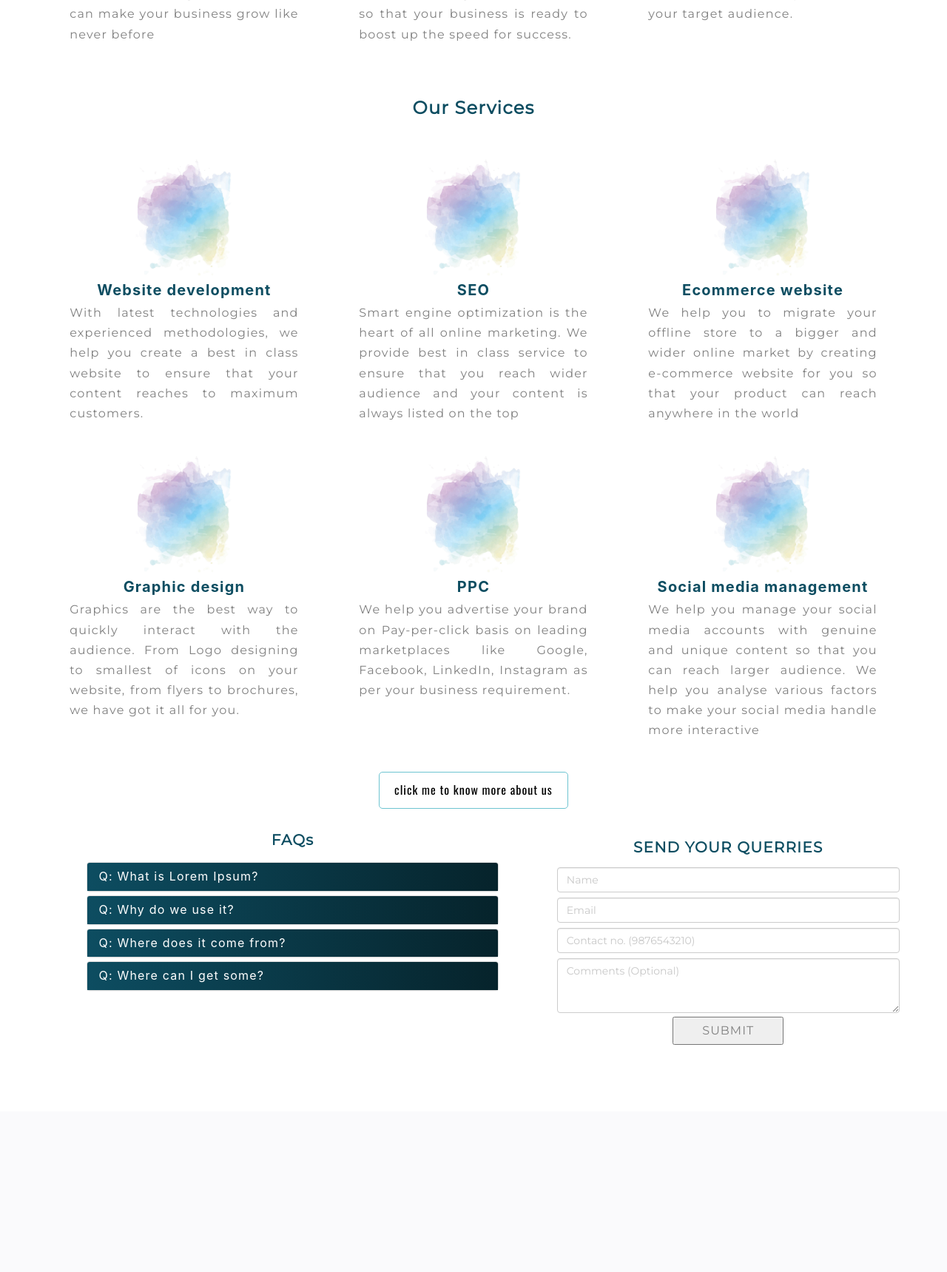
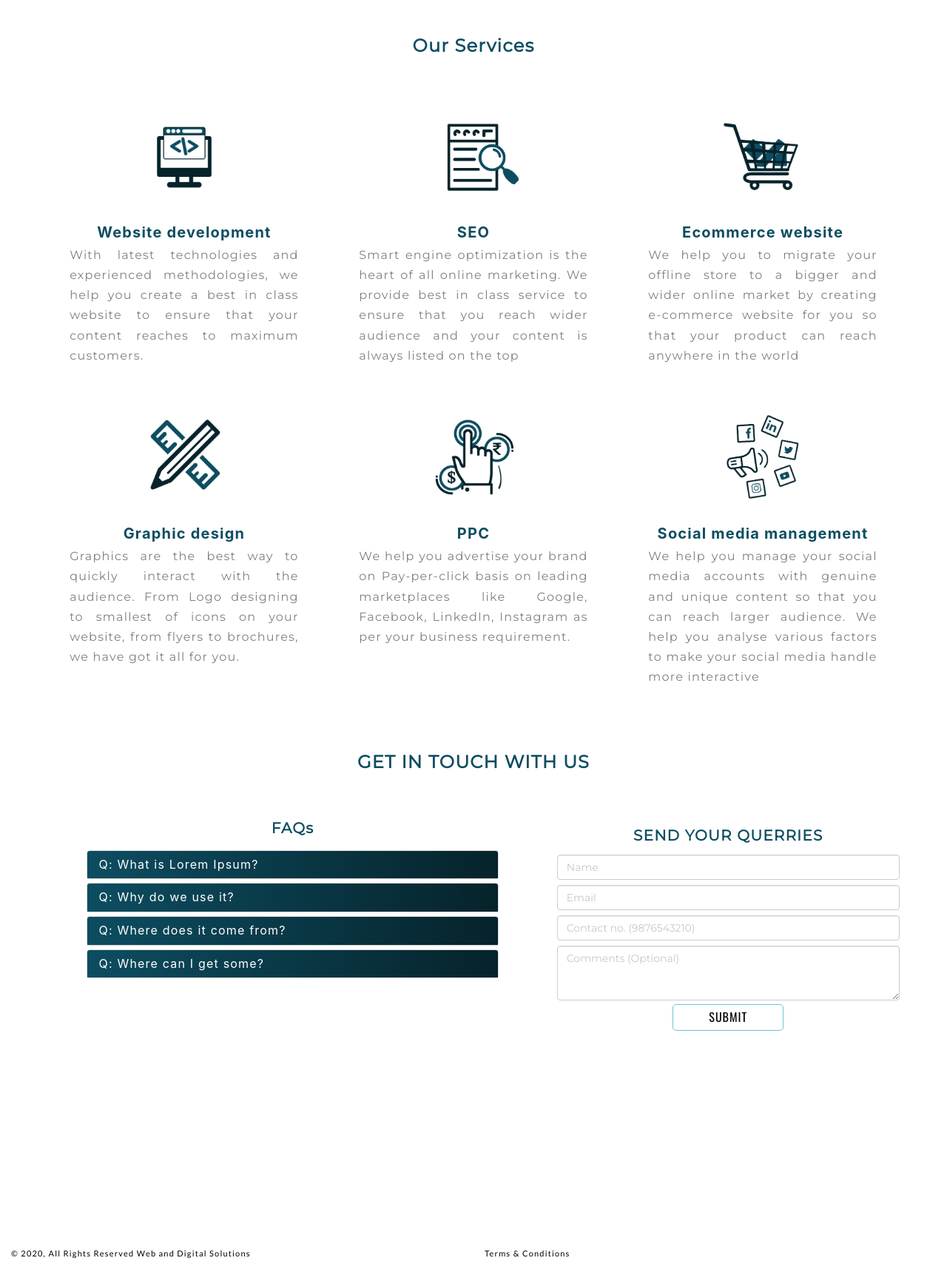
Before and after one commit to nemish97/WDS, a PHP site: page / in a window 1280 px wide. Shown: the part 1464-3183 px from the top of the page at 74% size. Before the commit the page ends 2876 px from the top, so only its background shows below. Run offline with PHP 8.4, Linux system fonts and the light colour scheme; some libraries are stand-ins or nearby versions.

Commit message:
Add files via upload

```diff
--- a/css/style.css
+++ b/css/style.css
@@ -35,6 +35,11 @@ a {
 }
 
 
+.footer
+{
+   background: -webkit-linear-gradient(left,  #0d4d61 ,#06232b );
+   color: white;
+}
 
 h1, h2, h3, h4, h5,
 .h1, .h2, .h3, .h4, .h5 {
@@ -96,6 +101,8 @@ h1, h2, h3, h4, h5,
 {
   margin-bottom:4%;
 }
+
+
 
 .button
 {
@@ -195,4 +202,5 @@ h1, h2, h3, h4, h5,
   background: -webkit-linear-gradient(left,  #0d4d61 ,#06232b );
   border-radius: 25px;
 }
+
 }
--- a/index.html
+++ b/index.html
@@ -28,6 +28,7 @@
   </head>
 
 
+
   <body >
 
     <nav class="navbar navbar-default navbar-fixed-top">
@@ -56,11 +57,11 @@
       <div data-aos="fade-up" data-aos-delay="0" style="position: absolute;  top: 40%; left:absolute; ">
         <center style="width:relative;background: white; font-size:2.2vmax;">We Love To Build <span class="typed-words"></span></center>
       </div>
-      <div class="container " style="font-size: 1vmax;position: absolute; top:75%;">
+      <!-- <div class="container " style="font-size: 1vmax;position: absolute; top:75%;">
       <center >
-       <a href="" ><button class="button" >Let's Get Started</button></a>
+       <a id="abc"  ><button class="button" onclick="getstarted()">Let's Get Started</button></a>
       </center>
-      </div>
+      </div> -->
 
     </div>
 
@@ -78,6 +79,7 @@
             </script>
 
 
+
     <div class="heading title" style="margin-top: 5%">
       Who Are We?
     </div>
@@ -92,22 +94,26 @@
         <div class="heading title">
            We Specialize In
         </div>
-        <div class="col-sm-4 tile " data-aos="fade-up" data-aos-delay="400">
-          <img src="images/test.jpg" alt="Shreyansh"class="home-images">
-          <div class="container">
-            <h2  class="heading">Business Stratergy</h2>
-            <p>We come up with numerous ideas and strategies so that we can make your business grow like never before</p>
+        <div class="col-sm-4 tile " data-aos="fade-up"  >
+          <!-- <div style=" box-shadow: 0px 0px 5px 0px #000; margin-right: 10px; border-radius: 1%;"> -->
+          <div>
+             <img src="images/stratergic planning.png" alt="Shreyansh"class="home-images">
+              <div class="container">
+                <h2  class="heading">Business Stratergy</h2>
+                <p>We come up with numerous ideas and strategies so that we can make your business grow like never before</p>
+              </div>
           </div>
+
         </div>
-        <div class="col-sm-4 tile"data-aos="fade-up" data-aos-delay="400">
-         <img src="images/test.jpg" alt="Shreyansh"class="home-images">
+        <div class="col-sm-4 tile"data-aos="fade-up" >
+         <img src="images/technology.png" alt="Shreyansh"class="home-images">
           <div class="container">
             <h2 class="heading">Technology</h2>
             <p>We are not far away from the latest technologies in the market so that your business is ready to boost up the speed for success.</p>
           </div>
         </div>
-        <div class="col-sm-4 tile" data-aos="fade-up" data-aos-delay="400">
-          <img src="images/test.jpg" alt="Shreyansh"class="home-images">
+        <div class="col-sm-4 tile" data-aos="fade-up" >
+          <img src="images\User Experience.png" alt="Shreyansh"class="home-images">
           <div class="container">
             <h2 class="heading">Designing User Experience</h2>
             <p>We have expertise in creating best in class user experience for your target audience.</p>
@@ -115,26 +121,26 @@
         </div>
     </div>
 
-     <div class="container" data-aos="fade-up" data-aos-delay="200" >
+     <div class="container"   >
         <div class="heading title">
            Our Services
         </div>
-        <div class="col-sm-4 tile " >
-          <img src="images/test.jpg" alt="Shreyansh"class="home-images">
+        <div class="col-sm-4 tile " data-aos="fade-up">
+          <img src="images/web development.png" alt="Shreyansh"class="home-images">
           <div class="container">
             <h2  class="heading">Website development</h2>
             <p>With latest technologies and experienced methodologies, we help you create a best in class website to ensure that your content reaches to maximum customers.</p>
           </div>
         </div>
-        <div class="col-sm-4 tile " >
-         <img src="images/test.jpg" alt="Shreyansh"class="home-images">
+        <div class="col-sm-4 tile "data-aos="fade-up" >
+         <img src="images/seo.png" alt="Shreyansh"class="home-images">
           <div class="container">
             <h2  class="heading">SEO</h2>
             <p>Smart engine optimization is the heart of all online marketing. We provide best in class service to ensure that you reach wider audience and your content is always listed on the top</p>
           </div>
         </div>
-        <div class="col-sm-4 tile" >
-          <img src="images/test.jpg" alt="Shreyansh"class="home-images">
+        <div class="col-sm-4 tile" data-aos="fade-up">
+          <img src="images/ecommerce.png" alt="Shreyansh"class="home-images">
           <div class="container">
             <h2 class="heading">Ecommerce website</h2>
             <p >We help you to migrate your offline store to a bigger and wider online market by creating e-commerce website for you so that your product can reach anywhere in the world</p>
@@ -144,22 +150,22 @@
 
      <div class="container " >
 
-        <div class="col-sm-4 tile " >
-          <img src="images/test.jpg" alt="Shreyansh"class="home-images">
+        <div class="col-sm-4 tile "data-aos="fade-up" >
+          <img src="images/graphic designing.png" alt="Shreyansh"class="home-images">
           <div class="container">
             <h2 class="heading">Graphic design</h2>
             <p >Graphics are the best way to quickly interact with the audience. From Logo designing to smallest of icons on your website, from flyers to brochures, we have got it all for you.</p>
           </div>
         </div>
-        <div class="col-sm-4 tile" >
-         <img src="images/test.jpg" alt="Shreyansh" class="home-images">
+        <div class="col-sm-4 tile" data-aos="fade-up">
+         <img src="images/ppc.png" alt="Shreyansh" class="home-images">
           <div class="container">
             <h2 class="heading">PPC</h2>
             <p >We help you advertise your brand on Pay-per-click basis on leading marketplaces like Google, Facebook, LinkedIn, Instagram as per your business requirement.</p>
           </div>
         </div>
-        <div class="col-sm-4 tile hideme" >
-          <img class="home-images" src="images/test.jpg" alt="Shreyansh">
+        <div class="col-sm-4 tile hideme" data-aos="fade-up">
+          <img class="home-images" src="images/digital marketing.png" alt="Shreyansh">
           <div class="container">
             <h2 class="heading">Social media management</h2>
             <p >We help you manage your social media accounts with genuine and unique content so that you can reach larger audience. We help you analyse various factors to make your social media handle more interactive</p>
@@ -171,10 +177,14 @@
 
 
 
-    <div class="container ">
+ <!--    <div class="container ">
       <center >
        <a href="" ><button class="button">click me to know more about us </button></a>
       </center>
+    </div>
+ -->
+    <div class="heading title" style="margin-top: 5%">
+     GET IN TOUCH WITH US
     </div>
 
     <div class="container ">
@@ -250,7 +260,8 @@
       <div class="" style="padding: 10px 10px 10px;">
          <div class="row">
             <div class="col-sm-5">
-              <div id="sub" class="heading ">SEND YOUR QUERRIES</div><div class="sub text-center" style="display:none; font-size: 20px;color:  #6ec4d1; " id="thankyou">
+              <div id="sub" class="heading ">SEND YOUR QUERRIES</div>
+              <div class="sub text-center" style="display:none; font-size: 20px;color:  #6ec4d1; " id="thankyou" data-aos="fade-up">
                 <p style="margin-bottom: -10px;">Thank you for contacting us!</p><p> We will get back to you soon!</p>
               </div>
                 <form id="gform" action="https://script.google.com/macros/s/AKfycbxTg22yGmUFRXJ0f_3DXn_fNvXGlLxukDG3k-n7/exec" method="post" >
@@ -279,10 +290,10 @@
                   </div>
 
                   <div class="text-center" >
-                     <button type="submit" class="btn1" style="padding-top: 3px; padding-bottom: 4px; padding-right: 10px; padding-left: 10px;width: 150px; letter-spacing: 1px;">SUBMIT</button>
+                     <button type="submit" class="button" style="padding-top: 3px; padding-bottom: 4px; padding-right: 10px; padding-left: 10px;width: 150px; letter-spacing: 1px;">SUBMIT</button>
                   </div><br>
                 </form>
-                  <div class="sub text-center" style="display:none; font-size: 20px;color:  #6ec4d1; margin-top: 20px; margin-bottom: 30px;" id="loading">
+                  <div class="sub text-center" style="display:none; font-size: 20px;color:  #6ec4d1; margin-top: 20px; margin-bottom: 30px;" id="loading" data-aos="fade-up">
                 Sending your request.......
               </div><br>
 
@@ -291,6 +302,56 @@
       </div>
     </div>
 
+    <div class="footer" >
+        <div class="col-sm-3 " style="font-family: lato;  font-size: 13px; padding-bottom: 20px;">
+             <a id="sitemap1" style="font-size: 16px;text-decoration: none; "><b> D'EXCELLENCE ACADEMY</b></a></br>
+            <a id="sitemap"  href="#about" style="text-decoration: none;">ABOUT US</a></br>
+            <a id="sitemap"  href="#about" style="text-decoration: none;">TEAM</a>
+
+        </div>
+
+        <div class="col-sm-3" style="font-family: lato;  font-size: 13px;padding-bottom: 20px;">
+            <a id="sitemap1" style="font-size: 16px;text-decoration: none; "><b> COURSES</b></a></br>
+            <a id="sitemap"  href="nata.html" style="text-decoration: none;">ARCHITECTURE</a></br>
+            <a id="sitemap"  href="nid.html" style="text-decoration: none;">DESIGN</a></br>
+            <a id="sitemap"  href="nift.html" style="text-decoration: none;">FASHION</a></br>
+            <a id="sitemap"  href="bfa.html" style="text-decoration: none;">FINE ARTS</a></br>
+
+
+        </div>
+
+
+       <div class="col-sm-3" style="font-family: lato;  font-size: 13px;padding-bottom: 20px;">
+            <a id="sitemap1" style="font-size: 16px;text-decoration: none; "><b> GALLERY</b></a></br>
+            <a id="sitemap"  href="performance.html" style="text-decoration: none;">PERFORMNCE</a></br>
+            <a id="sitemap"  href="classroom.html" style="text-decoration: none;">CLASSROOM CULTURE</a></br>
+            <a id="sitemap"  href="outofthebox.html" style="text-decoration: none;">OUT OF THE BOX</a></br>
+            <a id="sitemap"  href="achievement.html" style="text-decoration: none;">ACHIEVEMENTS</a></br>
+        </div>
+
+        <div class="col-sm-3" style="font-family: lato;  font-size: 13px;padding-bottom: 20px;">
+          <a id="sitemap1" style="font-size: 16px;text-decoration: none; "><b> CONTACT US</b></a></br>
+                  GHATKOPAR (Head Office) : </br>A-24 / 25, A-wing, Satyam Shopping Centre, M.G. Road, Ghatkopar (E), Mumbai - 400 077. </br>Phone no: +919920741475</br> Email:<a href=" mailto:dexcellenceacademy@outlook.com?subject=Inquiry&body=I'd Like to get some information about NATA, NID, NIFT and BFA coaching at D'Excellence Academy." style="text-decoration: none;">dexcellenceacademy@outlook.com</a><br>
+          <div  class=""  >
+         <a href="https://www.facebook.com/dexacademy.mumbai/" alt="facebook" target="_blank"><i class="fa fa-facebook-official" ></i></a>
+        <a href="https://instagram.com/dexcellence_academy?igshid=e2ptjao8juk7" alt="instagram" target="_blank"><i class="links fa fa-instagram" ></i>
+        <a href="whatsapp://send?text=I'd like to get some information about the courses you offer.&phone=+919819171481" alt="whatsapp"><i class="links fa fa-whatsapp"></i></a>
+
+          </div>
+        </div>
+      </div>
+    </div>
+
+
+    <footer style="background-color: #6ec4d1; color: black; height: 10%;">
+       <div class="col-sm-6" style="font-family: lato; font-size: 11PX;  text-align: justify">
+         © 2020, All Rights Reserved Web and Digital Solutions
+        </div>
+        <div class="col-sm-6" style="font-family: lato; font-size: 11PX; padding-bottom: 15px; text-align: justify ">Terms & Conditions</div>
+
+    </footer>
+
+
 
   <script src="js/aos.js"></script>
   <script src="js/main.js"></script>
--- a/js/main.js
+++ b/js/main.js
@@ -129,3 +129,13 @@
                   form.addEventListener("submit", handleFormSubmit, false);
                 };
                document.addEventListener('DOMContentLoaded', loaded, false);
+
+
+
+ function getstarted() {
+  document.getElementById('regForm').style.display = 'block';
+}
+
+function close() {
+  document.getElementById('regForm').style.display = 'none';
+}
--- a/services.html
+++ b/services.html
@@ -52,21 +52,21 @@
         <div class="heading title">
            Our Services
         </div>
-        <div class="col-sm-4 tile " >
+        <div class="col-sm-4 tile " data-aos="fade-up" >
           <img src="images/test.jpg" alt="Shreyansh"class="home-images">
           <div class="container">
             <h2  class="heading">Website development</h2>
             <p>With latest technologies and experienced methodologies, we help you create a best in class website to ensure that your content reaches to maximum customers.</p>
           </div>
         </div>
-        <div class="col-sm-4 tile " >
+        <div class="col-sm-4 tile " data-aos="fade-up">
          <img src="images/test.jpg" alt="Shreyansh"class="home-images">
           <div class="container">
             <h2  class="heading">SEO</h2>
             <p>Smart engine optimization is the heart of all online marketing. We provide best in class service to ensure that you reach wider audience and your content is always listed on the top</p>
           </div>
         </div>
-        <div class="col-sm-4 tile" >
+        <div class="col-sm-4 tile" data-aos="fade-up">
           <img src="images/test.jpg" alt="Shreyansh"class="home-images">
           <div class="container">
             <h2 class="heading">Ecommerce website</h2>
```
Also changed, not shown: images/User Experience.png (added), images/digital marketing.png (added), images/ecommerce.png (added), images/graphic designing.png (added), images/image.jpg, images/images.jpg (added), images/insta.jpg (added), images/ppc.jpg (added), images/ppc.png (added), images/seo.png (added), images/stratergic planning.png (added), images/technology.png (added), images/web development.png (added), 3 other files.
